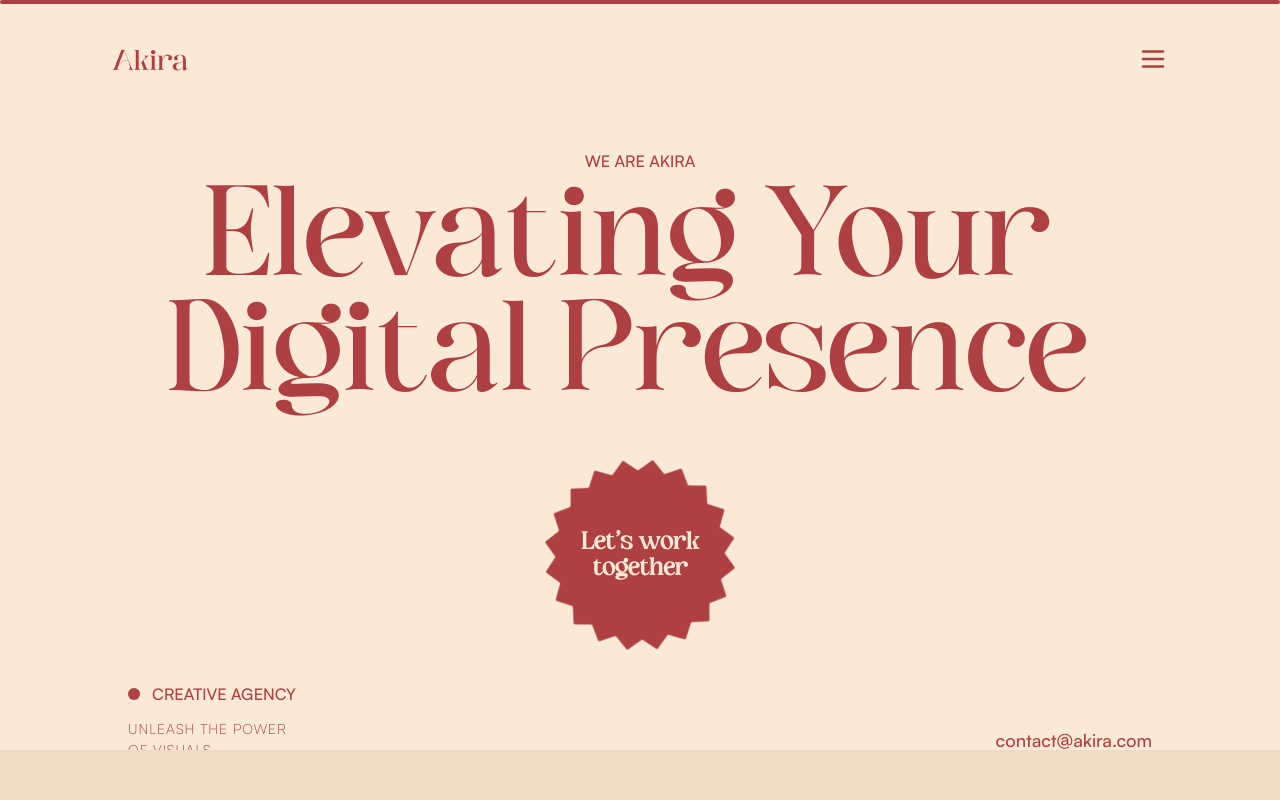
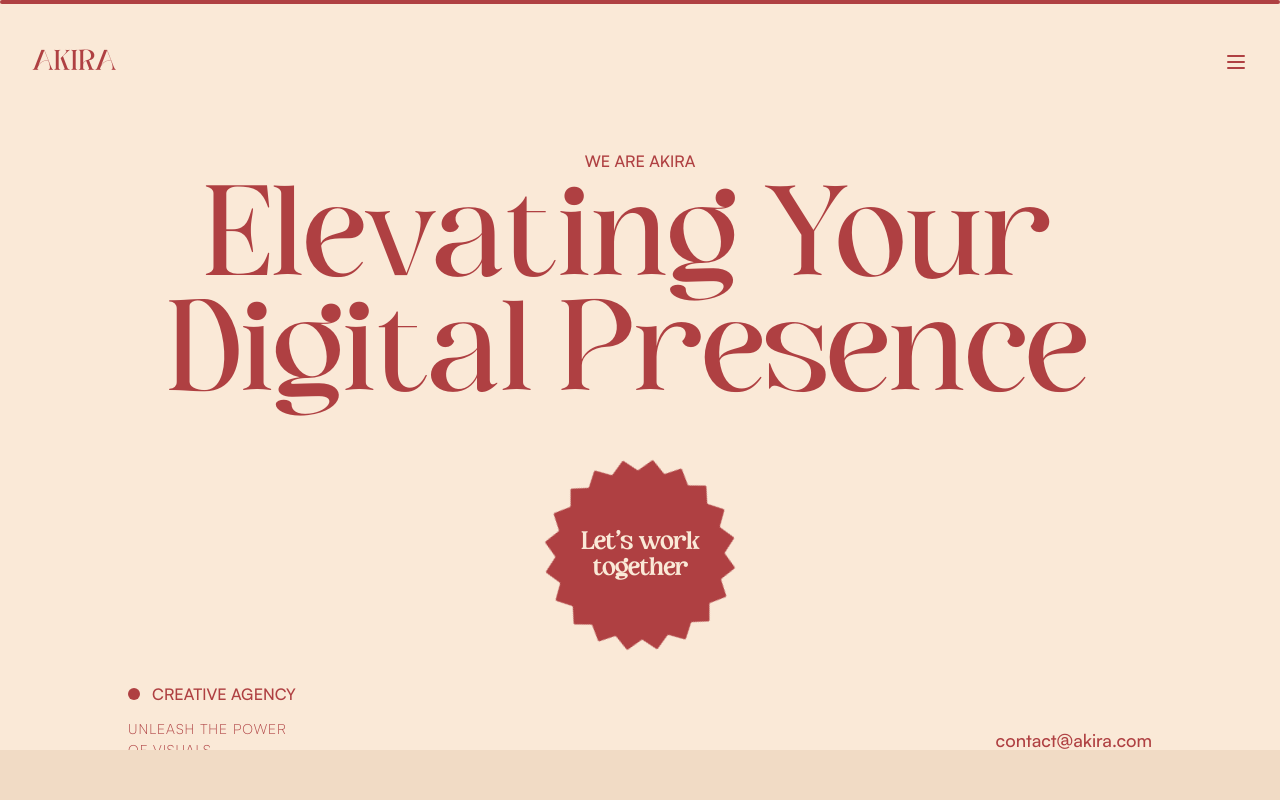
Before and after one commit to Ekpo-Emmanuel/akira-studios-v2, a Next.js app: page / in a window 1280 px wide. Shown: the top 800 px of the page. Built offline with nearby package versions, Linux system fonts and the light colour scheme.

Commit message:
feat: added new navigation

```diff
--- a/app/page.tsx
+++ b/app/page.tsx
@@ -4,11 +4,13 @@ import Hero from "./_components/Hero";
 import About from "./_components/About";
 import Projects from "./_components/Projects";
 import About2 from "./_components/About2";
+import Navbar2 from "./_components/Navbar/Navbar2";
 
 export default function Home() {
   return (
    <div>
-    <Navbar />
+    {/* <Navbar /> */}
+    <Navbar2 />
     <Hero />
     <About />
     <About2 />
```
